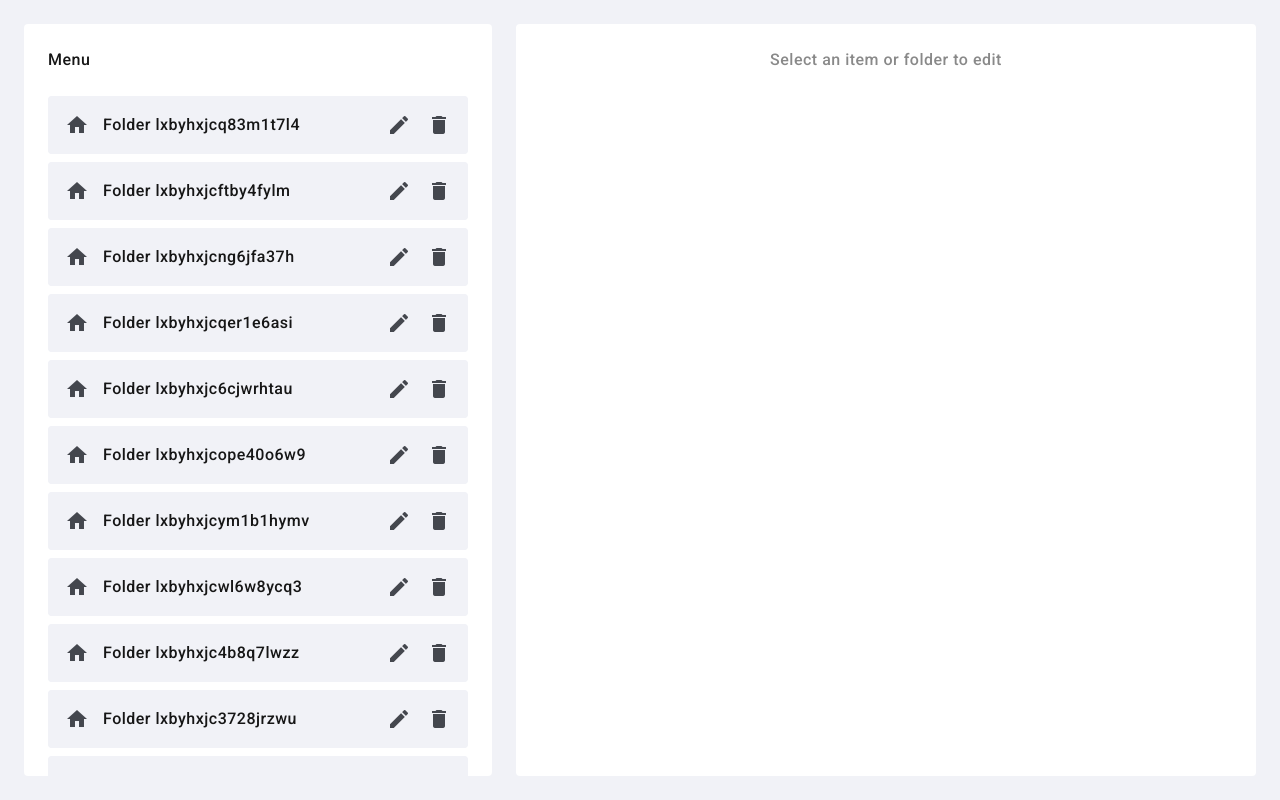
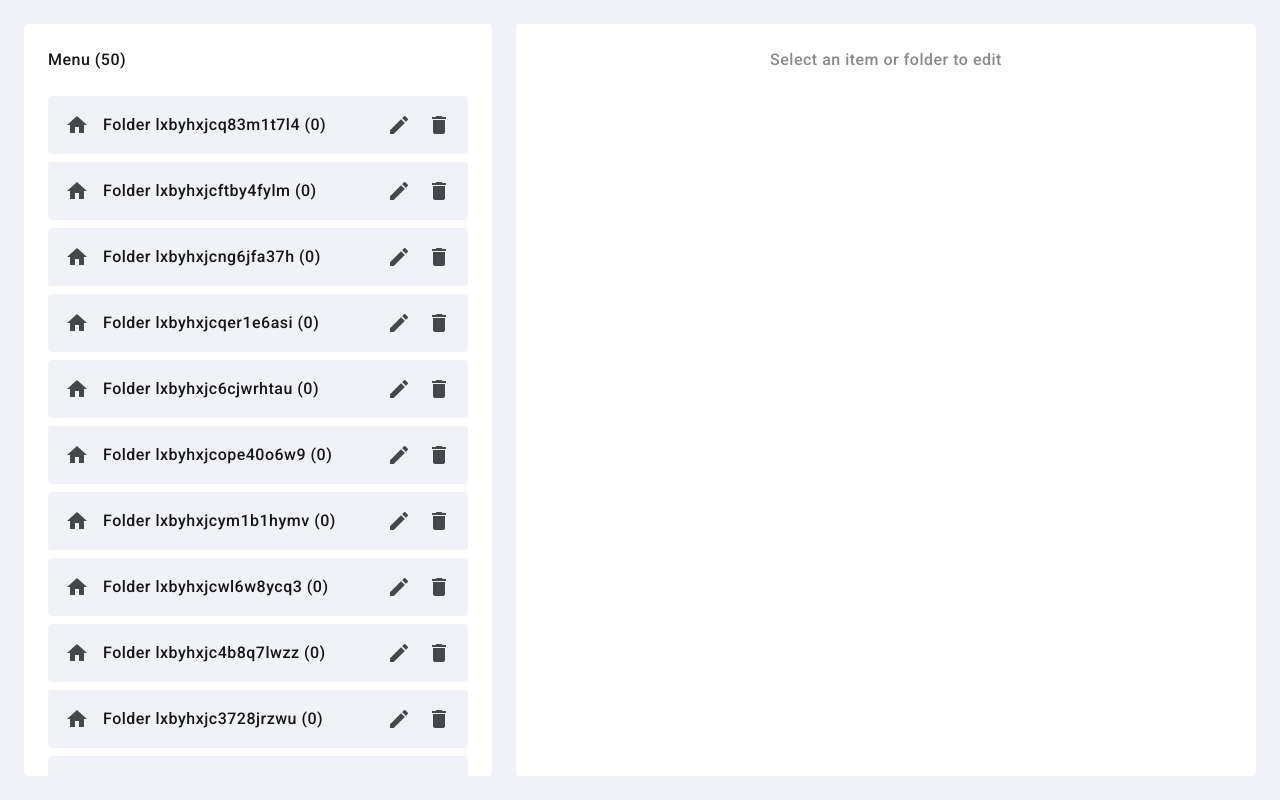
Before and after one commit to jftMarkAndrew/simple-catalogue, an Angular app: page / in a window 1280 px wide. Both pictures are taken after a click on the button "add_circle". Built offline with nearby package versions, Linux system fonts and the light colour scheme.

Commit message:
counters

```diff
--- a/src/app/components/menu/menu.component.html
+++ b/src/app/components/menu/menu.component.html
@@ -1,4 +1,4 @@
-<div class="title">Menu</div>
+<div class="title">Menu ({{ folders.length }})</div>
 <div
   cdkDropList
   cdkDropListAutoScroll
@@ -25,7 +25,9 @@
           <button class="gap-icon" mat-icon-button>
             <mat-icon>{{ folder.icon }}</mat-icon>
           </button>
-          <span class="name-folder">{{ folder.name }}</span>
+          <span class="name-folder"
+            >{{ folder.name }} ({{ folder.items.length }})</span
+          >
         </div>
         <button mat-icon-button (click)="selectItem('folder', folder)">
           <mat-icon>edit</mat-icon>
```
